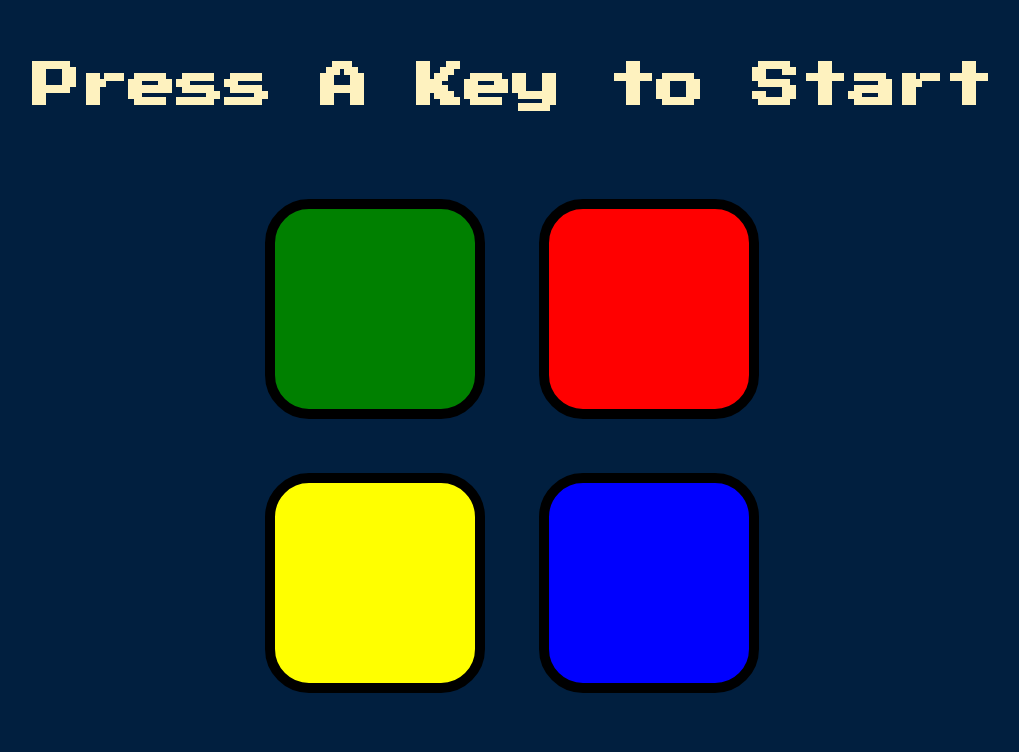
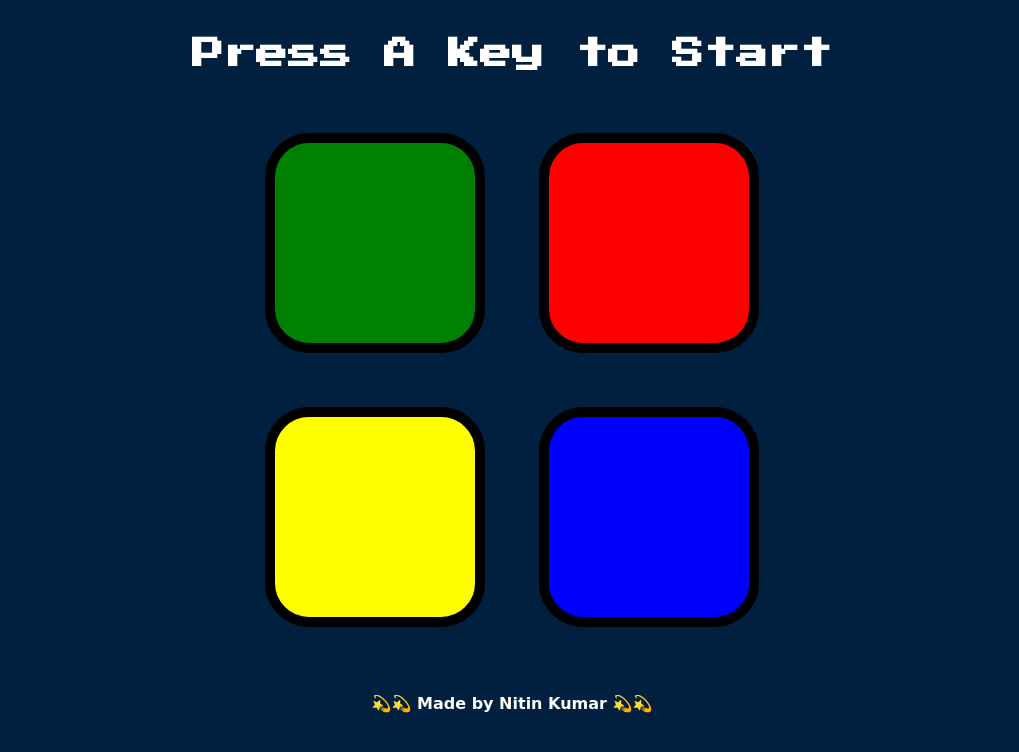
Before and after one commit to nitin17082002/theSimonGame, a plain HTML site: page index.html in a window 1280 px wide. Shown: the whole page, without its empty margins (128-1147 px from the left). Drawn offline with nearby package versions, Linux system fonts and the light colour scheme.

```diff
--- a/index.html
+++ b/index.html
@@ -37,5 +37,6 @@
   <script src="https://ajax.googleapis.com/ajax/libs/jquery/3.7.0/jquery.min.js"></script>
   <script src="index.js"></script>
 </body>
+<footer >💫💫 Made by Nitin Kumar 💫💫</footer>
 
 </html>
--- a/styles.css
+++ b/styles.css
@@ -5,9 +5,9 @@ body {
 
 #level-title {
   font-family: 'Press Start 2P', cursive;
-  font-size: 3rem;
-  margin:  5%;
-  color: #FEF2BF;
+  font-size: 2rem;
+  margin:  3%;
+  color: #ffffff;
 }
 
 .container {
@@ -51,3 +51,10 @@ body {
   box-shadow: 0 0 20px white;
   background-color: grey;
 }
+
+footer{
+  font-family: 'san serif', cursive;
+  padding-top: 3%;
+  color: white;
+  font-weight: bolder;
+}
```
Also changed, not shown: 1 other file.
